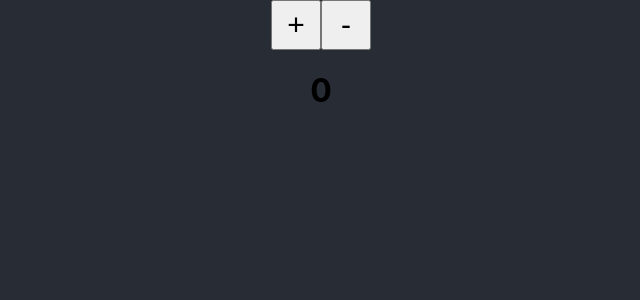
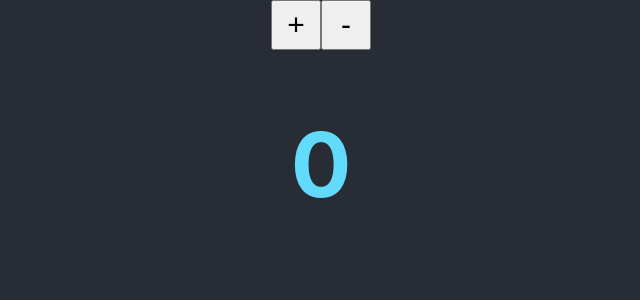
Before and after one commit to Swati-Ginoya/project1, a React (Create React App) app in the folder project1/: page / in a window 1280 px wide. Shown: the top 300 px of the page, without its empty margins (319-959 px from the left). Built offline with nearby package versions, Linux system fonts and the light colour scheme.

Commit message:
Counter(Fun-based)

```diff
--- a/project1/src/App.css
+++ b/project1/src/App.css
@@ -47,3 +47,7 @@ body{
   height:50px;
   font-size:30px;
 }
+.btn h1{
+  font-size:90px;
+  color: #61dafb;
+}
```
